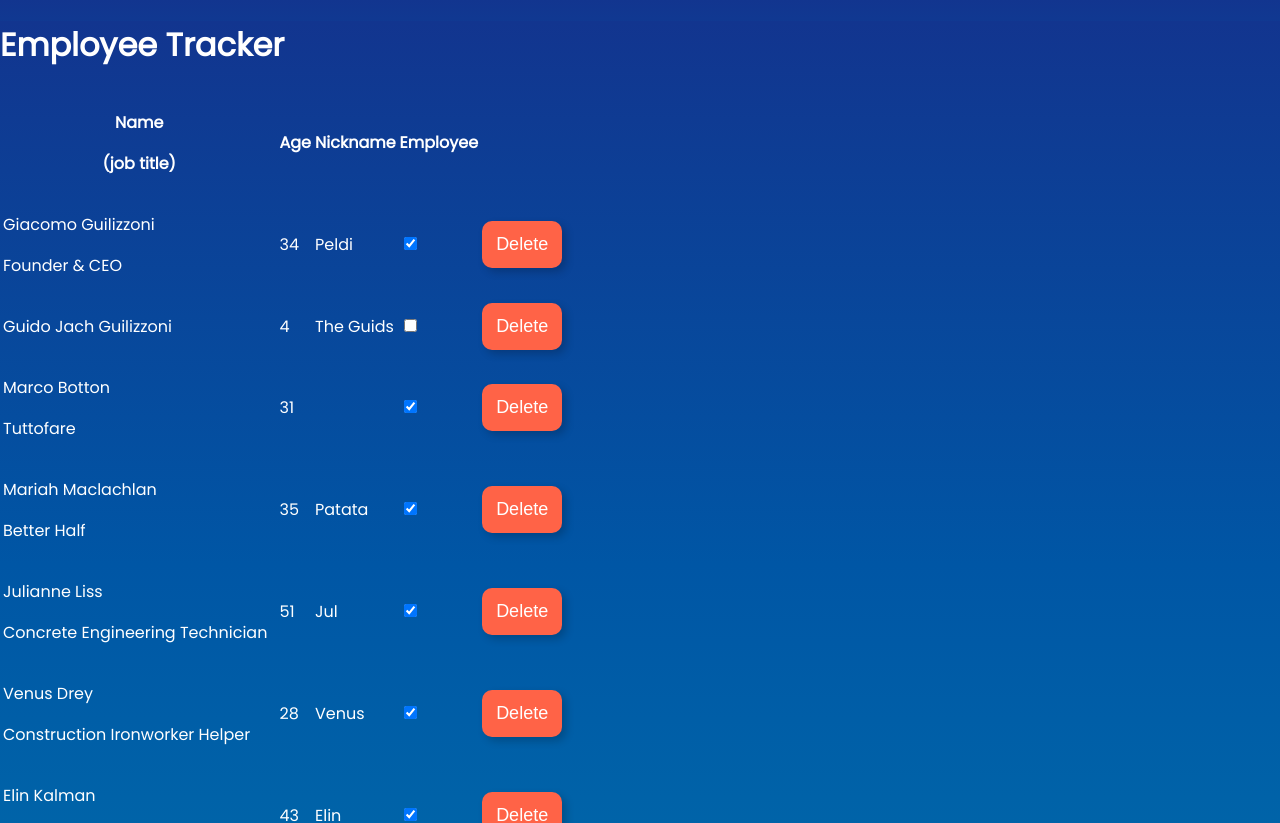
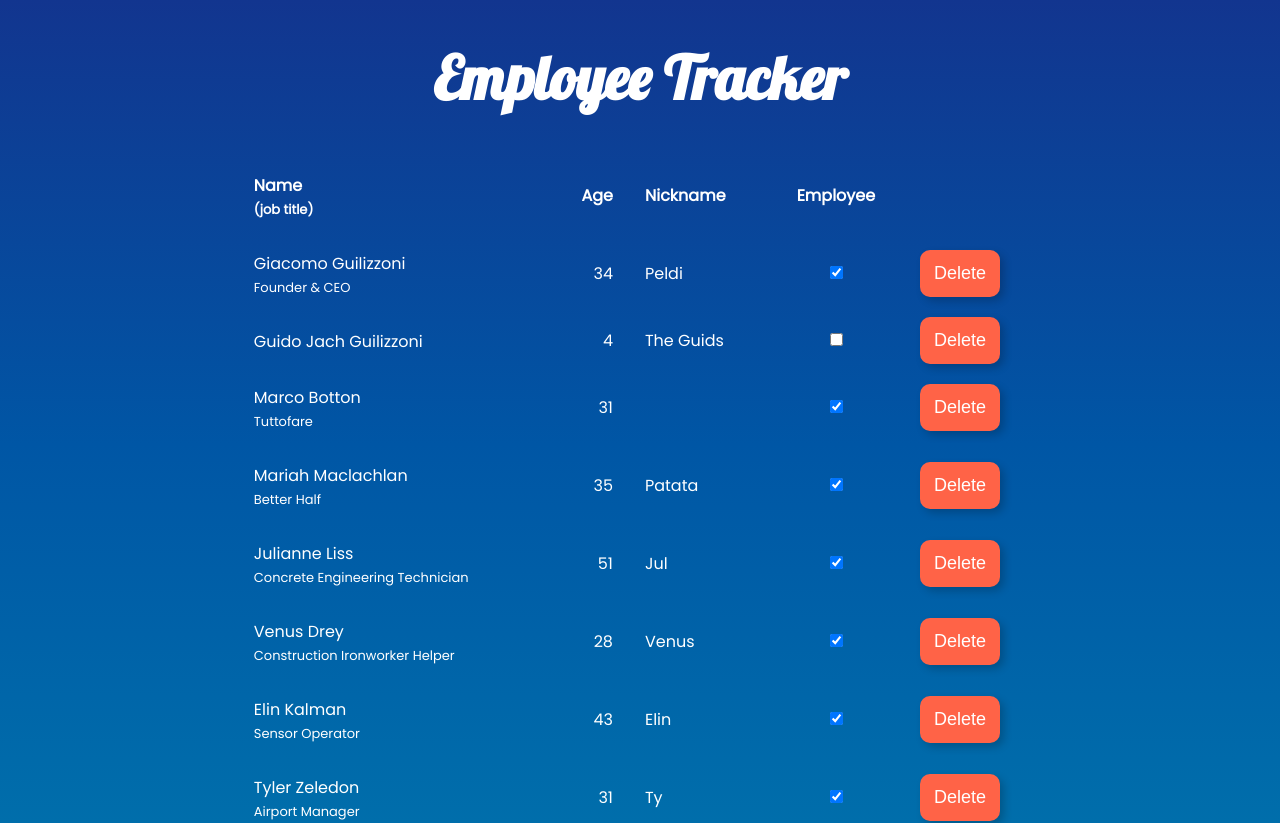
Before and after one commit to Norlandia/employee-tracker, a React (Create React App) app: page / in a window 1280 px wide. Shown: the top 823 px of the page. Built offline with nearby package versions, Linux system fonts and the light colour scheme.

Commit message:
feat(styles.css): add styles to table

```diff
--- a/src/components/Employee.js
+++ b/src/components/Employee.js
@@ -9,9 +9,10 @@ const Employee = (props) => {
       </td>
       <td className="employee-age">{props.employee.age}</td>
       <td className="employee-nickname">{props.employee.nick}</td>
-      <td>
+      <td className="check-employee">
         <input
           type="checkbox"
+          readOnly
           checked={props.employee.employee}
           className="employee-status"
         />
--- a/src/components/EmployeeList.js
+++ b/src/components/EmployeeList.js
@@ -3,23 +3,25 @@ import Employee from './Employee';
 
 const EmployeeList = (props) => {
   return (
-    <div>
-      <table>
+    <table className="employee-table">
+      <thead>
         <tr>
-          <th>
-            <p>Name</p>
-            <p>(job title)</p>
+          <th className="employee-name-job">
+            <p className="employee-name">Name</p>
+            <p className="employee-job">(job title)</p>
           </th>
-          <th>Age</th>
-          <th>Nickname</th>
+          <th className="employee-age">Age</th>
+          <th className="employee-nickname">Nickname</th>
           <th>Employee</th>
           <th />
         </tr>
+      </thead>
+      <tbody>
         {props.employees.map((employee, index) => (
           <Employee key={index} employee={employee} />
         ))}
-      </table>
-    </div>
+      </tbody>
+    </table>
   );
 };
 
--- a/src/containers/EmployeeListApp.js
+++ b/src/containers/EmployeeListApp.js
@@ -9,8 +9,8 @@ class EmployeeListApp extends Component {
 
   render() {
     return (
-      <div>
-        <h1>Employee Tracker</h1>
+      <div className="container">
+        <h1 className="page-title">Employee Tracker</h1>
         <EmployeeList employees={this.state.employees}/>
       </div>
     );
--- a/src/styles.css
+++ b/src/styles.css
@@ -17,6 +17,56 @@ body {
   font-family: 'Poppins', sans-serif;
 }
 
+table {
+  margin: auto;
+  min-width: 63%;
+}
+
+tr {
+  height: 20px;
+}
+
+td, th {
+  padding: 0 15px;
+}
+
+.container {
+  display: flex;
+  flex-direction: column;
+}
+
+.employee-table {
+  justify-self: center;
+}
+
+.page-title {
+  font-family: 'Lobster', sans-serif;
+  align-self: center;
+  font-size: 60px;
+}
+
+.check-employee {
+  text-align: center;
+}
+
+.employee-name-job,
+.employee-nickname {
+  text-align: left;
+}
+
+.employee-name {
+  margin-bottom: 0;
+}
+
+.employee-job {
+  font-size: 13px;
+  margin-top: 2px;
+}
+
+.employee-age {
+  text-align: right;
+}
+
 .delete {
   align-self: flex-end;
   background-color: tomato;
@@ -28,5 +78,5 @@ body {
   border: none;
   cursor: pointer;
   align-self: center;
-  box-shadow: 4px 4px 8px 0 rgba( 0, 0, 0, .2 );
+  box-shadow: 4px 4px 8px 0 rgba(0, 0, 0, 0.2);
 }
```
